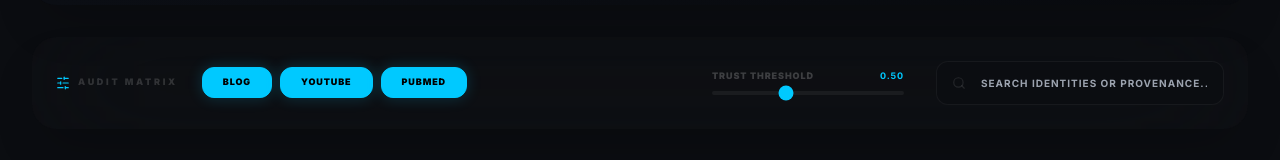
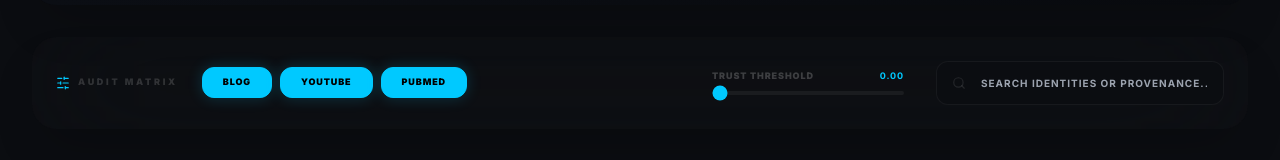
Before and after one commit to Harshio1/Trust-intelligence-engine, a React (Vite) app in the folder frontend/: page / in a window 1280 px wide. Shown: the part 694-854 px from the top of the page. Built offline with nearby package versions, Linux system fonts and the light colour scheme; no server answers.

Commit message:
UI: Reset default trust threshold to 0.0 and update slider range in App.tsx

```diff
--- a/frontend/src/App.tsx
+++ b/frontend/src/App.tsx
@@ -22,7 +22,7 @@ export default function App() {
   const [sources, setSources] = useState<any[]>([])
   const [loading, setLoading] = useState(true)
   const [selectedSources, setSelectedSources] = useState(['blog', 'youtube', 'pubmed'])
-  const [minTrust, setMinTrust] = useState(0.5)
+  const [minTrust, setMinTrust] = useState(0.0)
   const [searchQuery, setSearchQuery] = useState('')
 
   // Real-time Analysis State
@@ -248,7 +248,7 @@ export default function App() {
                         <span className="text-[#00c9ff] font-bold">{minTrust.toFixed(2)}</span>
                     </div>
                     <input
-                        type="range" min="0.2" max="1.0" step="0.05"
+                        type="range" min="0.0" max="1.0" step="0.05"
                         value={minTrust}
                         onChange={(e) => setMinTrust(parseFloat(e.target.value))}
                         className="w-full accent-[#00c9ff] h-1 bg-white/5 rounded-full appearance-none cursor-pointer"
```
